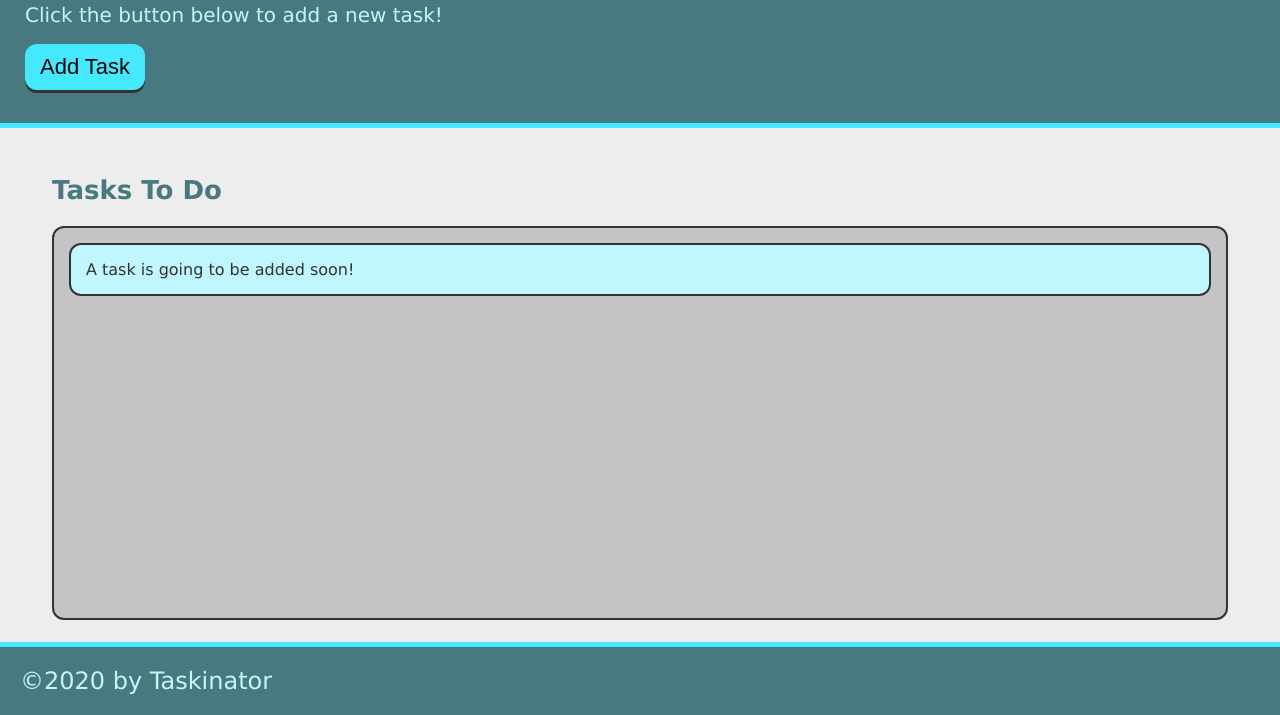
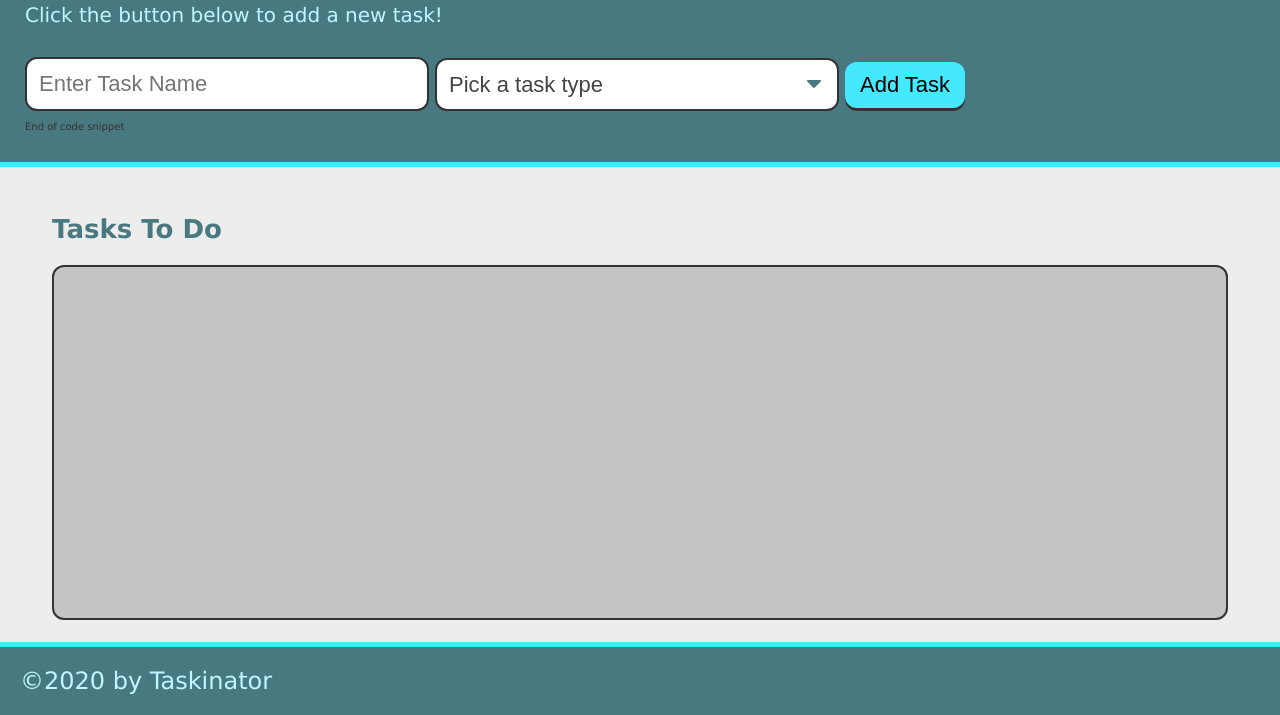
Before and after one commit to PurviMec/taskinator, a plain HTML site: page index.html in a window 1280 px wide. Shown: the part 85-800 px from the top of the page. Drawn offline with Linux system fonts and the light colour scheme.

Commit message:
create form and apply js

```diff
--- a/assets/js/script.js
+++ b/assets/js/script.js
@@ -0,0 +1,12 @@
+var formEl = document.querySelector("#task-form");
+var tasksToDoEl = document.querySelector("#tasks-to-do");
+
+var createTaskHandler = function(event) {
+    event.preventDefault();
+    var listItemEl = document.createElement("li");
+    listItemEl.className = "task-item";
+    listItemEl.textContent = "This is a new task.";
+    tasksToDoEl.appendChild(listItemEl);
+};
+
+formEl.addEventListener("submit", createTaskHandler);
--- a/index.html
+++ b/index.html
@@ -11,14 +11,30 @@
     <header>
         <h1 class="page-title">Taskinator</h1>
         <p>Click the button below to add a new task!</p>
-        <button class="btn" >Add Task</button>
+        <form id="task-form">
+            <div class="form-group">
+                <input type="text" name="task-name" class="text-input" placeholder="Enter Task Name" />
+            </div>
+            <div class="form-group">
+                <select name="task-type" class="select-dropdown">
+                    <option value="" disabled selected>Pick a task type</option>
+                    <option value="Print">Print</option>
+                    <option value="Web">Web</option>
+                    <option value="Mobile">Mobile</option>
+                </select>
+            </div>
+            <div class="form-group">
+                <button class="btn" id="save-task" type="submit">Add Task</button>
+            </div>
+        </form>End of code snippet
+
     </header>
 
     <main class="page-content">
         <section class="task-list-wrapper">
             <h2 class="list-title">Tasks To Do</h2>
-            <ul class="task-list">
-                <li class="task-item">A task is going to be added soon!</li>
+            <ul class="task-list" id="tasks-to-do">
+
             </ul>
         </section>
     </main>
```
